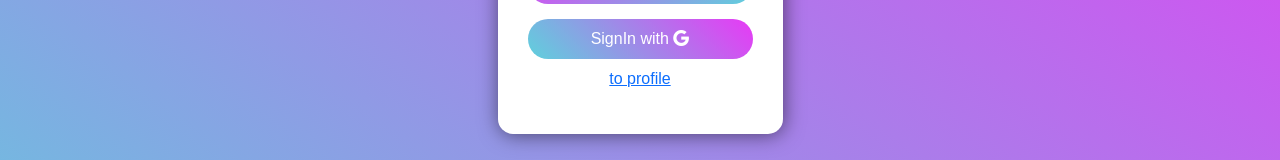
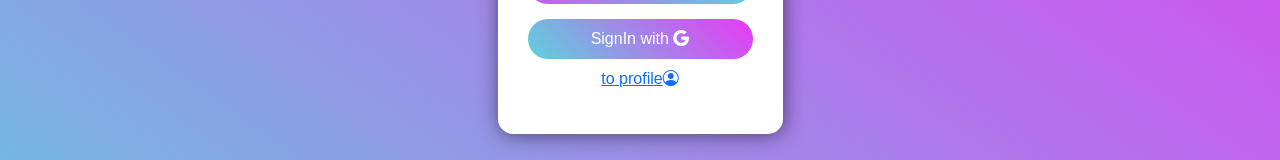
Before and after one commit to DilshodMahmudov0156/login-application, a React (Create React App) app: page /login in a window 1280 px wide. Shown: the part 344-504 px from the top of the page. Built offline with nearby package versions, Linux system fonts and the light colour scheme; the HTML template or start-up script is replaced by a standard one.

Commit message:
just nothing

```diff
--- a/src/components/login-page/Login.js
+++ b/src/components/login-page/Login.js
@@ -76,6 +76,7 @@ function Login() {
                             <button className="enter-btn-2" onClick={(e) => {loginPopup(e)}}>SignIn with <i className="bi bi-google"></i></button>
                             <Link className="text-center d-block my-2" to="/profile">
                                 to profile
+                                <i className="bi bi-person-circle"></i>
                             </Link>
                         </form>
                     </div>
```
